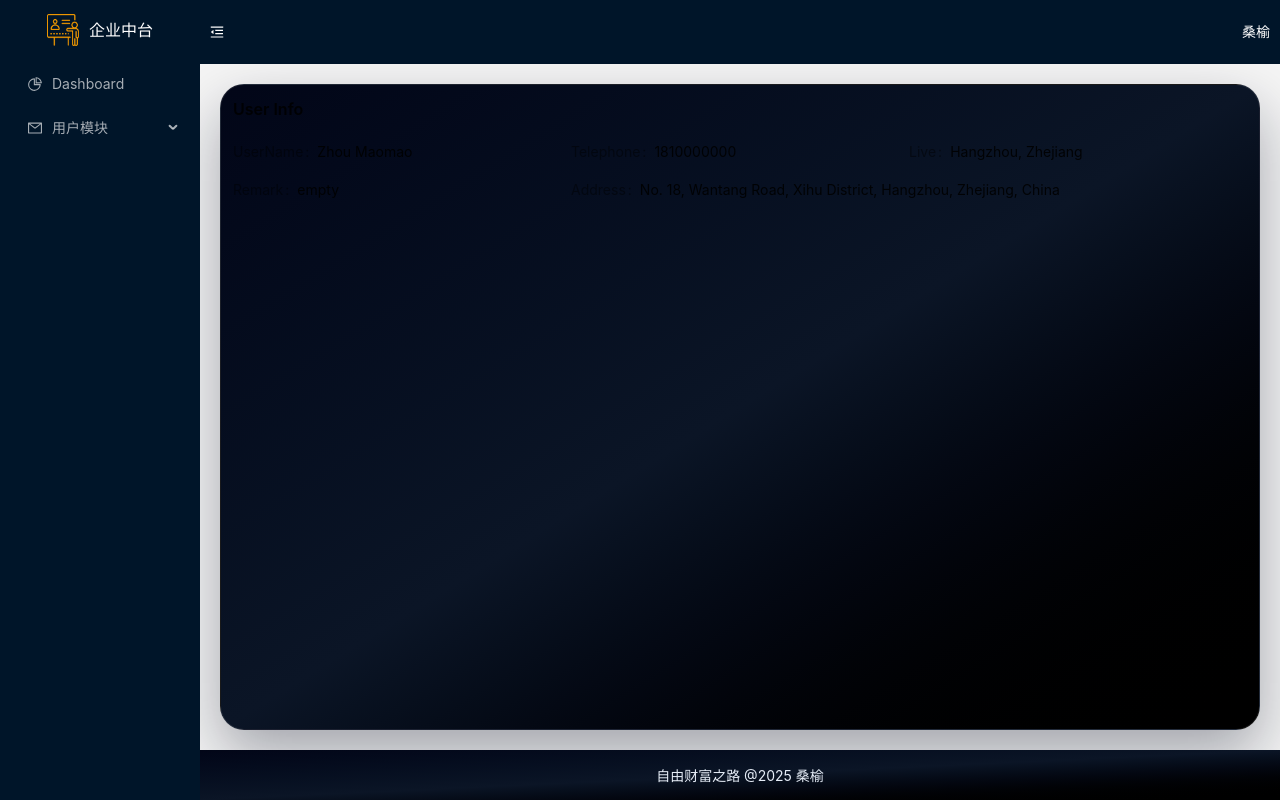
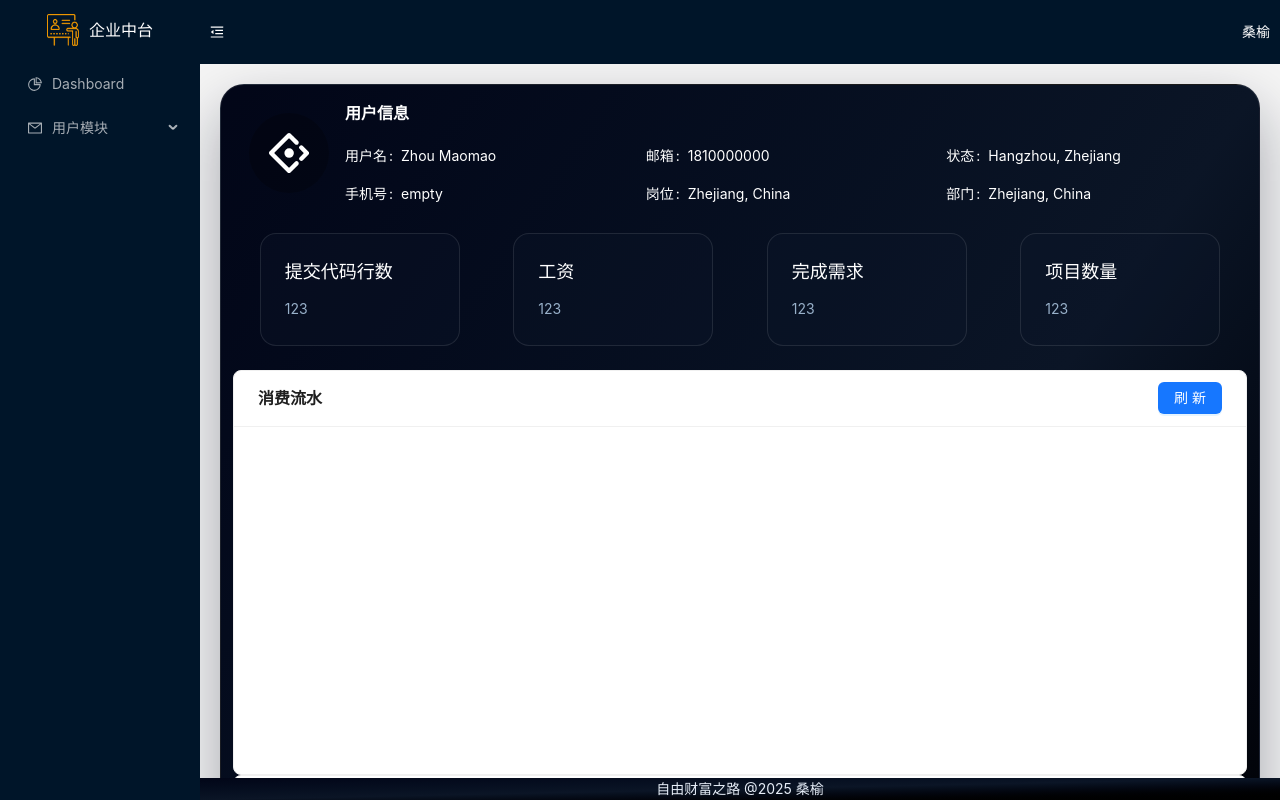
Before and after one commit to phellinus/NovaPanel, a React (Vite) app: page /info in a window 1280 px wide. Built offline with nearby package versions, Linux system fonts and the light colour scheme; no server answers.

Commit message:
feat：个人信息页面的大致完善

```diff
--- a/src/views/dashboard/index.module.css
+++ b/src/views/dashboard/index.module.css
@@ -1,5 +1,39 @@
 @reference "tailwindcss";
 
-.description{
+.top{
+    @apply flex items-center;
+}
+.avatar{
+    @apply rounded-full m-4;
+}
+.description {
+    @apply text-white flex-1 ;
+}
+
+.description :global(.ant-descriptions-title),
+.description :global(.ant-descriptions-item-label),
+.description :global(.ant-descriptions-item-content) {
     @apply text-white;
 }
+.content{
+    @apply flex items-center my-6 justify-around;
+}
+.datacenter{
+    @apply w-[200px] flex h-full flex-col items-start gap-3 cursor-pointer rounded-2xl border
+    border-white/10 bg-slate-900/30 p-6 text-left transition hover:border-[#1273D4]/40 hover:bg-slate-900/40;
+}
+.lineChart{
+    @apply h-[400px];
+}
+.pieChart{
+    @apply flex items-center;
+}
+.lineChart{
+    @apply h-[300px];
+}
+.roleChart{
+    @apply h-[300px];
+}
+.radarChart{
+    @apply h-[300px];
+}
--- a/src/views/dashboard/index.tsx
+++ b/src/views/dashboard/index.tsx
@@ -1,41 +1,86 @@
-import type { FC } from 'react';
+import { type FC, useRef } from 'react';
 import style from '@/views/dashboard/index.module.css';
-import { Descriptions } from 'antd';
+import { Avatar, Button, Card, Descriptions } from 'antd';
 import type { DescriptionsProps } from 'antd';
+import { AntDesignOutlined } from '@ant-design/icons';
 
 const items: DescriptionsProps['items'] = [
     {
         key: '1',
-        label: 'UserName',
+        label: '用户名',
         children: 'Zhou Maomao',
     },
     {
         key: '2',
-        label: 'Telephone',
+        label: '邮箱',
         children: '1810000000',
     },
     {
         key: '3',
-        label: 'Live',
+        label: '状态',
         children: 'Hangzhou, Zhejiang',
     },
     {
         key: '4',
-        label: 'Remark',
+        label: '手机号',
         children: 'empty',
     },
     {
         key: '5',
-        label: 'Address',
-        children: 'No. 18, Wantang Road, Xihu District, Hangzhou, Zhejiang, China',
+        label: '岗位',
+        children: 'Zhejiang, China',
+    },
+    {
+        key: '6',
+        label: '部门',
+        children: 'Zhejiang, China',
     },
 ];
 const Dashboard: FC = () => {
+    const lineRef = useRef(null);
+    const pieCityRef = useRef(null);
+    const pieRoleRef = useRef(null);
+    const radarRef = useRef(null);
     return (
         <>
-            <div>
-                <Descriptions className={style.description} title='User Info' items={items} />
+            <div className={style.top}>
+                <Avatar
+                    className={style.avatar}
+                    size={{ xs: 24, sm: 32, md: 40, lg: 64, xl: 80, xxl: 100 }}
+                    icon={<AntDesignOutlined />}
+                />
+                <Descriptions className={style.description} title='用户信息' items={items} />
             </div>
+            <div className={style.content}>
+                <div className={style.datacenter}>
+                    <span className='text-lg font-medium text-white'>提交代码行数</span>
+                    <span className='text-sm leading-relaxed text-[#98B0C9]'>123</span>
+                </div>
+                <div className={style.datacenter}>
+                    <span className='text-lg font-medium text-white'>工资</span>
+                    <span className='text-sm leading-relaxed text-[#98B0C9]'>123</span>
+                </div>
+                <div className={style.datacenter}>
+                    <span className='text-lg font-medium text-white'>完成需求</span>
+                    <span className='text-sm leading-relaxed text-[#98B0C9]'>123</span>
+                </div>
+                <div className={style.datacenter}>
+                    <span className='text-lg font-medium text-white'>项目数量</span>
+                    <span className='text-sm leading-relaxed text-[#98B0C9]'>123</span>
+                </div>
+            </div>
+            <Card title='消费流水' extra={<Button type='primary'>刷新</Button>} style={{ width: '100%' }}>
+                <div ref={lineRef} className={style.lineChart}></div>
+            </Card>
+            <Card title='程序员分析' extra={<Button type='primary'>刷新</Button>} style={{ width: '100%' }}>
+                <div className={style.pieChart}>
+                    <div ref={pieCityRef} className={style.lineChart}></div>
+                    <div ref={pieRoleRef} className={style.roleChart}></div>
+                </div>
+            </Card>
+            <Card title='程序员分析' extra={<Button type='primary'>刷新</Button>} style={{ width: '100%' }}>
+                <div ref={radarRef} className={style.radarChart}></div>
+            </Card>
         </>
     );
 };
```
